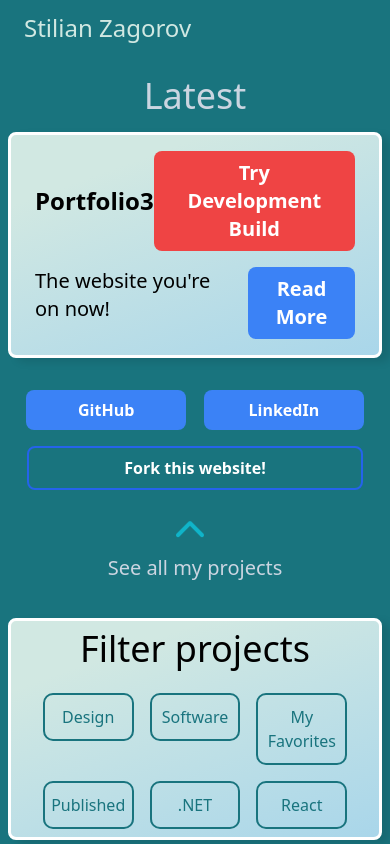
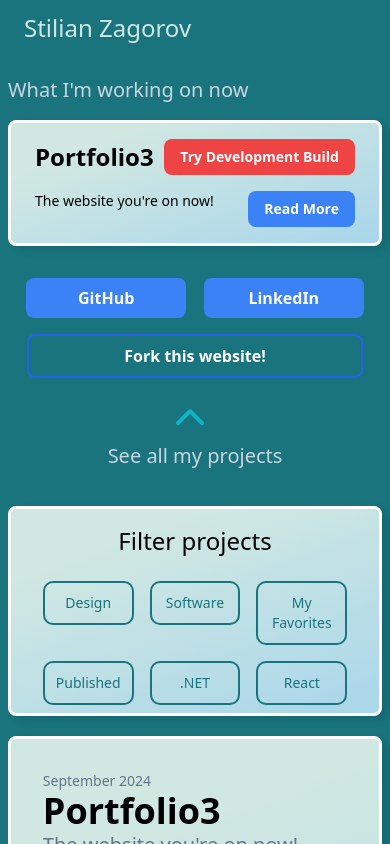
Before and after one commit to szstuff/portfolio3, a React (Vite) app: page / in a window 390 px wide. Built offline with nearby package versions, Linux system fonts and the light colour scheme.

Commit message:
minor design corrections: added smaller sizes for some titles and buttons under certain breakpoints. added wrapping to card titles and descriptions

```diff
--- a/src/assets/portfolioitems.json
+++ b/src/assets/portfolioitems.json
@@ -107,7 +107,7 @@
                 "read_more": ""
             },
             "media": [
-                ["", "diskusjonsforum.png", "p"]
+                ["", "diskusjonsforum.png", "l"]
 
             ]
         }, {
@@ -115,7 +115,6 @@
             "title": "file transfer utility",
             "date": "2023",
             "applicableFilters": ["Software", "Published"],
-            "description": "file transfer utility with custom error handling",
             "body": "A CLI file transfer utility with custom implementations of the Stop-And-Wait, Selective Repeat and GBN protocols the utility can create artificial network issues such as lost or duplicate packets to test the error-handling components. Created as part of a Computer Networks and Cloud Services university course.",
             "tech": {
                 "": ["Python"]
@@ -133,7 +132,6 @@
             "title": "network throughput utility",
             "date": "2023",
             "applicableFilters": ["Software", "Published"],
-            "description": "network throughput utility inspired by iPerf",
             "body": "A CLI network throughput measurement utility inspired by iPerf. The utility tests the max throughput through a link between two hosts and shows statistics during and after the test. Created as part of a Computer Networks and Cloud Services university course.",
             "tech": {
                 "": ["Python"]
@@ -151,7 +149,7 @@
             "title": "Lateral lock mechanism",
             "date": "2021",
             "applicableFilters": ["Design"],
-            "description": "Lateral slide-in latch with lock",
+            "description": "Slide-in latch with lock",
             "body": "One of several mechanisms designed for a consumer hardware project that is under development. The lock uses magnets to provide tactile feedback when locking and can easily be manipulated with a coin.",
             "designed_in": ["Shapr3D"]
             ,
--- a/src/components/Card.jsx
+++ b/src/components/Card.jsx
@@ -30,10 +30,10 @@ const Card = React.forwardRef(({ item }, ref) => {
               <img src={`/src/assets/media/${item.logo}`} className=' w-auto max-h-[10vh] rounded-lg'/>
             </div>
           )}
-          <div className=' shrink-0 w-auto'>
+          <div className=' shrink-0 w-full'>
             <h2 className='text-sm text-slate-500'> {item.date} </h2>
-            <h1 className='text-4xl font-bold'> {item.title} </h1>
-            <h2 className='text-xl text-slate-500'> {item.description} </h2>
+            <h1 className='text-4xl font-bold text-balance'> {item.title} </h1>
+            <h2 className='text-xl text-slate-500 text-balance'> {item.description} </h2>
           </div>
         </div>
         <div className='col-span-full  p-4 text-xl lg:max-w-[70%] xl:max-w[60%] flex-grow' > <p> {item.body} </p> </div>
--- a/src/components/FilterOptions.jsx
+++ b/src/components/FilterOptions.jsx
@@ -16,9 +16,10 @@ const FilterOptions = ({filters, setFilters}) => {
         bg-slate-100 shadow-xl px-8 pb-2 pt-2 w-[96vw] mx-[2vw] md:w-[84vw] md:mx-[8vw] lg:w-[80vw] lg:mx-[10vw]
         mt-5 grid grid-cols-3 sm:grid-cols-4 xl:grid-cols-8 gap-4
         card
+        text-sm md:text-base
         `}>
         <div className='col-span-3 sm:col-span-2 mb-2 text-center xl:text-left'>
-            <h3 className='text-4xl'> Filter projects </h3>
+            <h3 className='text-2xl md:text-3xl mt-2'> Filter projects </h3>
         </div>
         <div className='col-span-1'>
             <button
--- a/src/components/LandingCard.jsx
+++ b/src/components/LandingCard.jsx
@@ -9,20 +9,20 @@ const LandingCard = React.forwardRef(({filters, setFilters}, ref) => {
       className={`snap-start
       p-4 h-auto max-h-[70vh] w-full
       justify-around
-      px-2 md:px-8 lg:px-16
+      px-2 md:px-16 lg:px-20
       grid grid-cols-1 md:grid-cols-5 place-content-center gap-4 text-center
     `}>
       {/* Left col: highlighted projects  */}
          <div className='col-span-1 md:col-span-3 text-xl order-1 lg:px-2 space-y-4 lg:mx-8 xl:mx-12 self-center'>
-            <h3 className='text-4xl text-slate-300'> Latest </h3>
+            <h3 className='text-xl md:text-2xl lg:text-3xl text-slate-300 text-left'> What I'm working on now </h3>
             <div className='card grid grid-cols-2 rounded-lg gap-4 px-6 py-4'>
-              <div className='col-span-2 flex justify-between items-center'>
+              <div className='col-span-2 flex justify-between items-center text-sm'>
                   <h3 className='font-semibold text-2xl'>{portfolioitems[2].title}</h3>
                   <Button link={portfolioitems[2].links.try_demo} text={"Try Demo"} type={"try_demo"}> Try </Button>
               </div>
-              <div className='col-span-2 flex flex-row gap-4'>
+              <div className='col-span-2 flex flex-row gap-4 text-sm'>
                   <p className='flex-grow shrink text-left'>{portfolioitems[2].description}</p>
-                  <Button type="read_more" link={portfolioitems[2].id}/>
+                  <Button type="read_more" link={portfolioitems[2].id} />
               </div>
             </div>
 
--- a/src/components/Main.jsx
+++ b/src/components/Main.jsx
@@ -104,12 +104,12 @@ const Main = ({portfolioitems}) => {
 
         return (
             <div ref={scrollRef} className='bg-[color:var(--secondary)] w-screen h-[calc(100vh-60px)] snap-y snap-mandatory scroll-p-4 overflow-y-scroll'>
-                <div className='container mb-28 max-w-max'>
+                <div className='container mb-28 max-w-max h-[svh-60]'>
                         {portfolioitems.map((item, index) => (
                             renderCard(item, index, filters)
                         ))}
                 </div>
-                <p className='text-xl font-light text-slate-300 mx-[10%]'>Made by stilian.dev with ❤️</p>
+                <p className='text-xl font-light text-slate-300 mx-[10%]'>Made by stilian.dev with ❤️. <a target='_blank' href='https://github.com/szstuff/portfolio3' className='text-blue-300 underline'> Fork this website. </a></p>
             </div>
         );
 };
```
Also changed, not shown: 1 other file (tests, documents, lock files or other folders).
